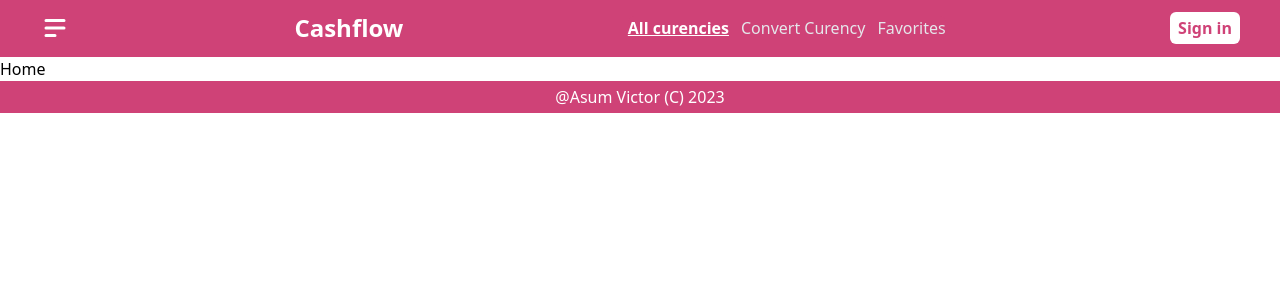
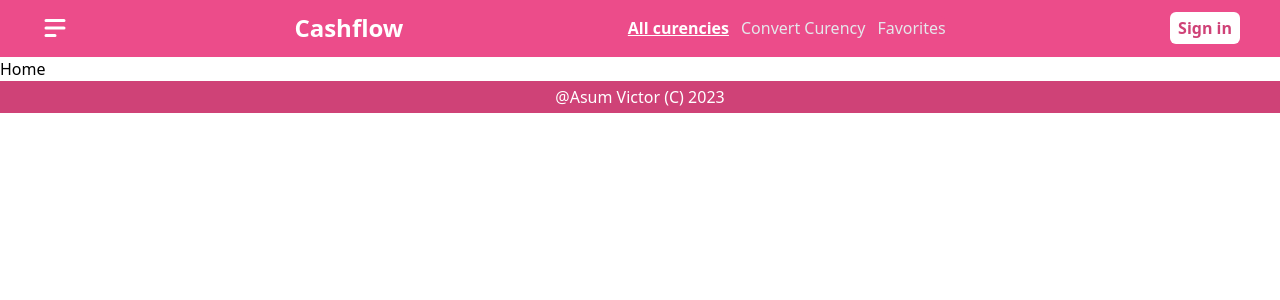
Before and after one commit to AsumVictor/CashFlow-Exchange, a React (Create React App) app: page / in a window 1280 px wide. Shown: the top 300 px of the page. Built offline with nearby package versions, Linux system fonts and the light colour scheme.

Commit message:
Change header color

```diff
--- a/src/components/Header.js
+++ b/src/components/Header.js
@@ -21,7 +21,7 @@ function Header() {
   const [isOpen, setIsOpen] = useState(false);
 
   return (
-    <header className="w-full relative py-1 bg-primary h-[1.5cm] flex flex-row items-center px-2 400px:px-10 justify-between">
+    <header className="w-full relative py-1 bg-primary_light h-[1.5cm] flex flex-row items-center px-2 400px:px-10 justify-between">
       <button className="text-white" onClick={() => setIsOpen((prev) => !prev)}>
         {isOpen ? <HiX size={30} /> : <HiMenuAlt2 size={30} />}
       </button>
@@ -31,7 +31,7 @@ function Header() {
       <nav
         className={`${
           isOpen ? "flex" : "hidden"
-        } absolute top-[1.6cm] 600px:top-0 bg-primary 600px:relative 600px:flex 600px:flex-row gap-3 flex-col px-10 py-10 w-10/12 600px:w-auto 600px:px-0 600px:py-0 rounded-md`}
+        } absolute top-[1.6cm] 600px:top-0 bg-primary_light 600px:relative 600px:flex 600px:flex-row gap-3 flex-col px-10 py-10 w-10/12 600px:w-auto 600px:px-0 600px:py-0 rounded-md`}
       >
         {navLinks.map((link) => (
           <NavLink
```
